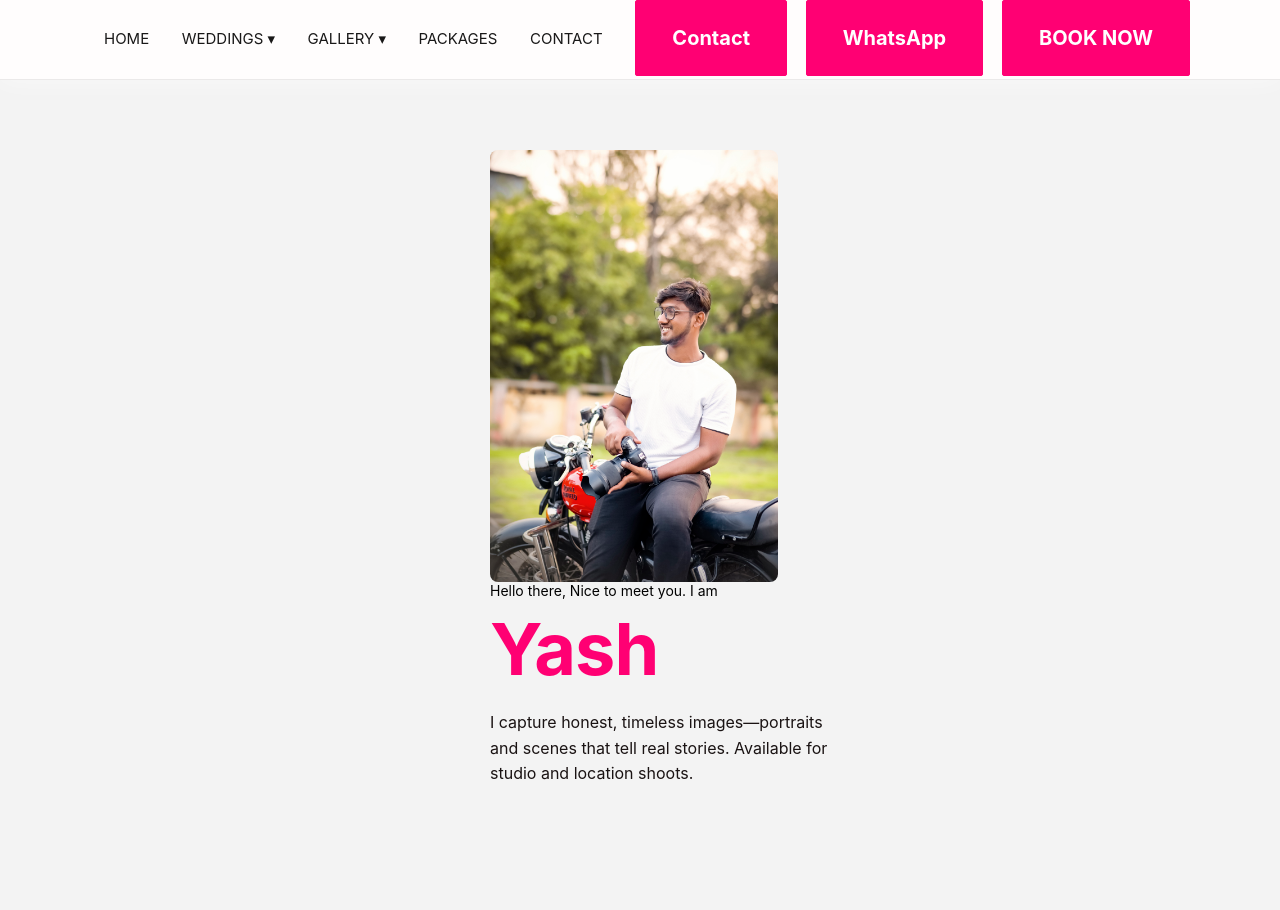
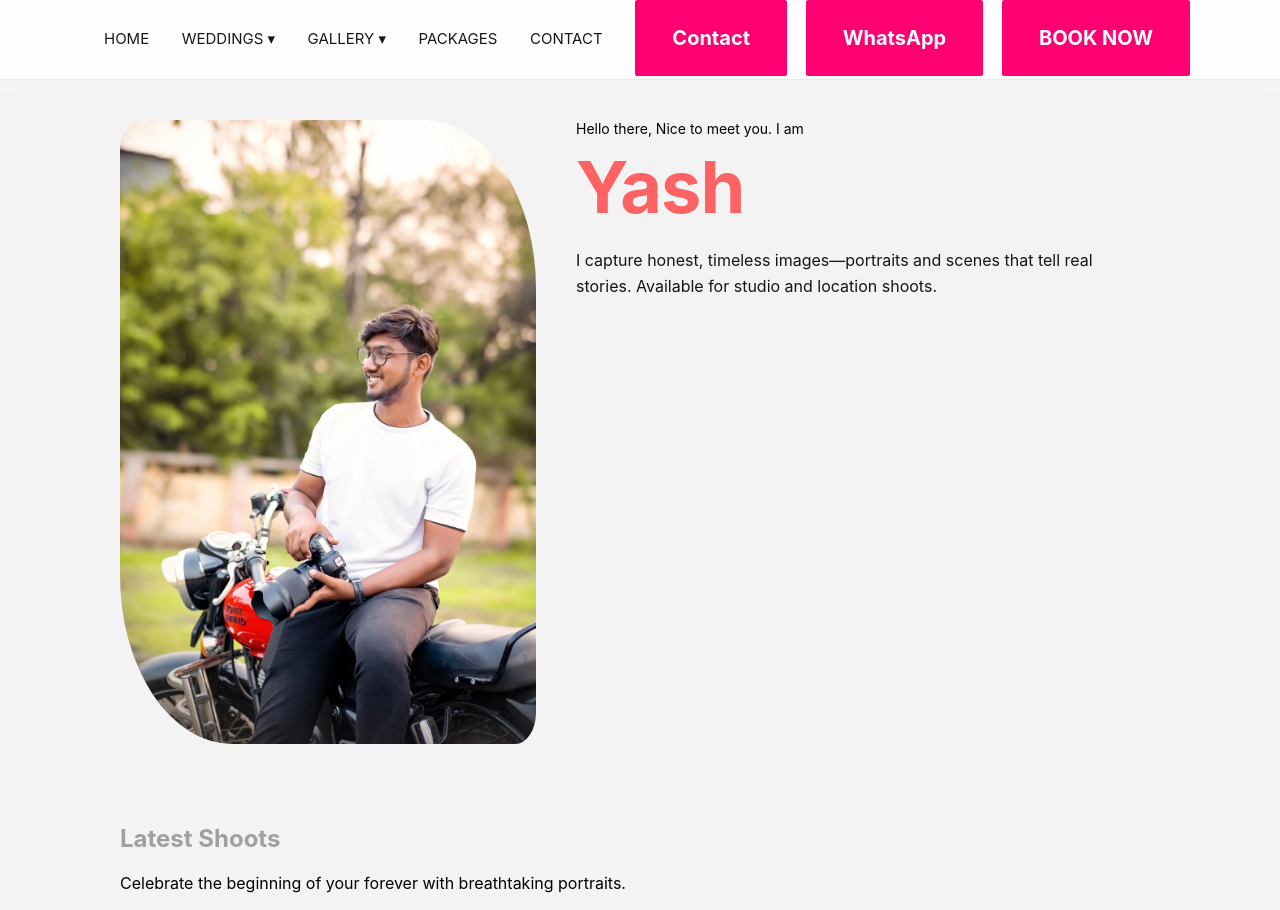
Before and after one commit to AdityaGaikwad6430/Photo-web, a Flask app: page / in a window 1280 px wide. Shown: the top 910 px of the page. Run offline with Flask 3, Linux system fonts and the light colour scheme; grey boxes are pictures that could not be loaded.

Commit message:
Files added

```diff
--- a/Templates/index.html
+++ b/Templates/index.html
@@ -1,12 +1,11 @@
 {% extends "base.html" %}
 {% block content %}
+
+<head>
+  <link rel="stylesheet" href="../static/style.css">
+</head>
+
 <section class="hero container">
-  <div class="hero-left">
-    <video src="https://photo-app-yg--use1-az4--x-s3.s3express-use1-az4.us-east-1.amazonaws.com/TRESER.mp4" autoplay
-      muted></video>
-  </div>
-
-  <section class="container">
   <div class="hero-left">
     <img class="profile-photo" src="../static/Images/photo/1.jpg" alt="00">
   </div>
@@ -18,7 +17,6 @@
       shoots.
     </p>
   </div>
-  </section>
 </section>
 <section>
   <div class="container">
--- a/Templates/wedding/pre-wedding/pre-wedding1.html
+++ b/Templates/wedding/pre-wedding/pre-wedding1.html
@@ -5,7 +5,7 @@
     <meta charset="UTF-8">
     <meta name="viewport" content="width=device-width, initial-scale=1.0">
     <title>Outdoor Pre-Weddings | Yash Gaikwad Photography</title>
-    <link rel="stylesheet" href="../../static/style.css">
+    <link rel="stylesheet" href="../../../static/style.css">
 </head>
 
 <body>
--- a/static/style.css
+++ b/static/style.css
@@ -96,7 +96,7 @@ body {
 
 .hero-left {
   position: relative;
-  width: 45%;
+  width: 400px;
 }
 
 .profile-photo {
@@ -106,12 +106,13 @@ body {
   display: block;
   object-fit: cover;
   filter: grayscale(0.1);
-  transition: var(--transition);
+  position: relative;
+  overflow: hidden;
+  border-radius: 5%  27% ;
 }
 
 .profile-photo:hover {
   filter: grayscale(0);
-  transform: scale(1.03);
 }
 
 .tag {
@@ -124,9 +125,16 @@ body {
   line-height: 1;
 }
 
-/* Right column */
+/* column */
 .hero-right {
   width: 55%;
+}
+
+.hero-left {
+  width: 40%;
+}
+.profile-photo{
+
 }
 
 .greet {
@@ -138,7 +146,7 @@ body {
 .name {
   font-size: 72px;
   margin: 6px 0 18px;
-  color: var(--accent);
+  color: #ff6262;
   letter-spacing: -1px;
   transition: var(--transition);
 }
```
Also changed, not shown: Templates/wedding/Post-Wedding/post-wedding1.html (renamed from Templates/wedding/pre-wedding/Post-Wedding/post-wedding1.html), Templates/wedding/Post-Wedding/post-wedding2.html (renamed from Templates/wedding/pre-wedding/Post-Wedding/post-wedding2.html), static/Images/frontpage/2.jpg (added), static/Images/studio/Edit.jpg (added). Lines whose indentation alone changed are shown as unchanged.
